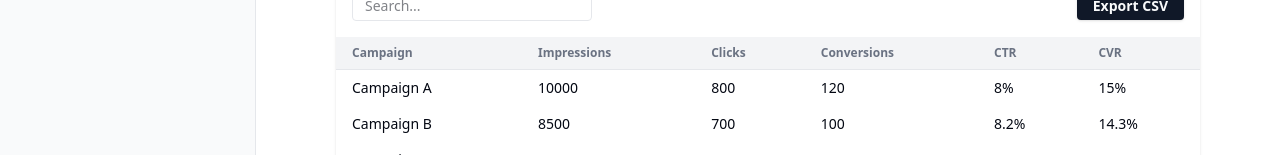
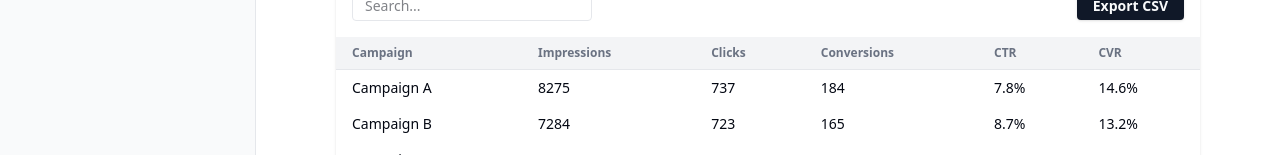
Before and after one commit to wahe7/AI-powered_dashboard, a Next.js app: page /overview in a window 1280 px wide. Shown: the part 797-952 px from the top of the page. Built offline with nearby package versions, Linux system fonts and the light colour scheme.

Commit message:
add realtime data update to compaign performance

```diff
--- a/src/app/(dashboard)/overview/page.tsx
+++ b/src/app/(dashboard)/overview/page.tsx
@@ -175,9 +175,9 @@ export default function OverviewPage() {
               ))}
             </div>
           </div>
-        ) : (
-          <DataTable columns={columns} data={tableData} />
-        )}
+        ) : table ? (
+          <DataTable columns={columns} data={table} />
+        ) : null}
       </div>
     </section>
     </>
```
